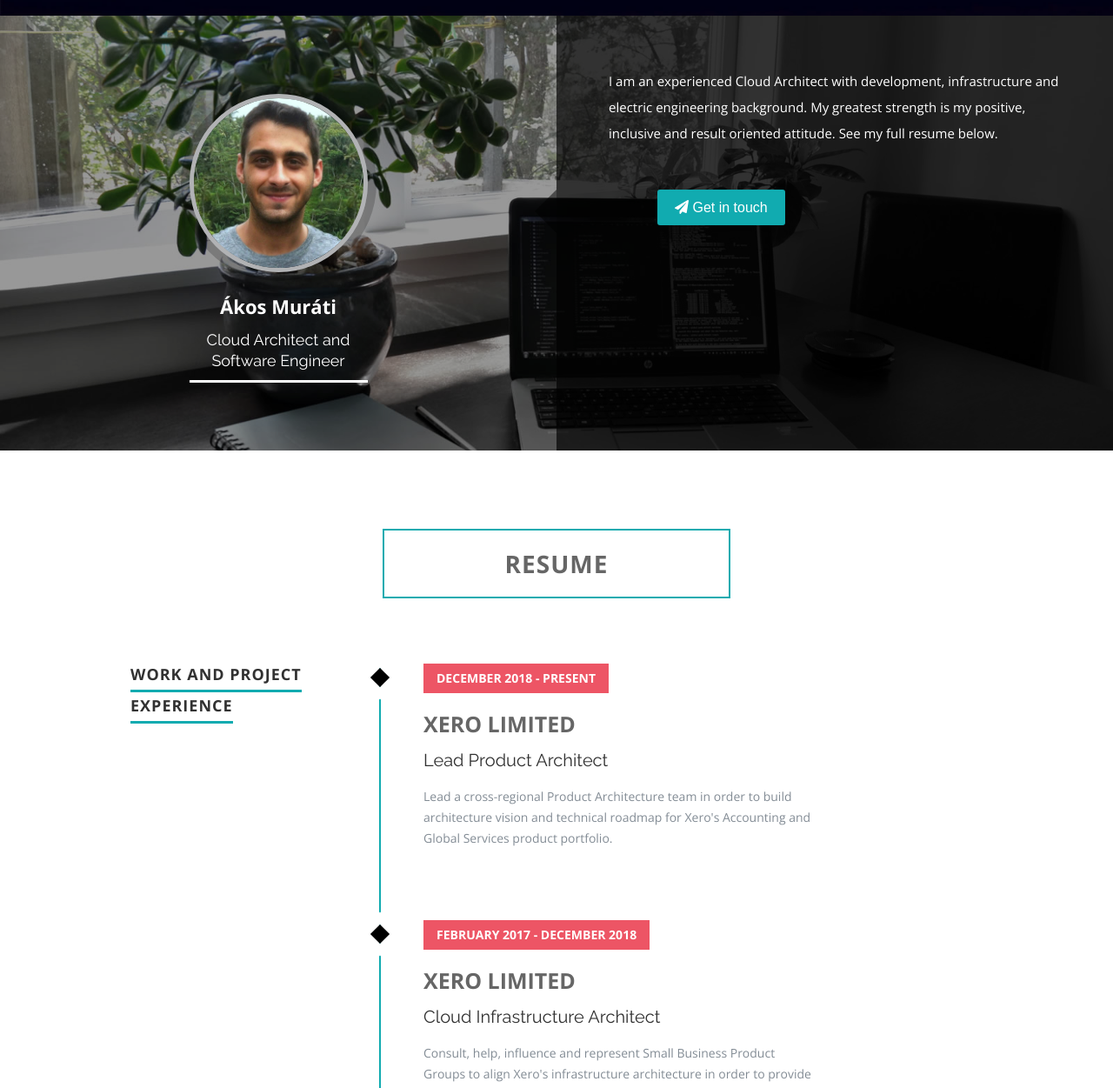
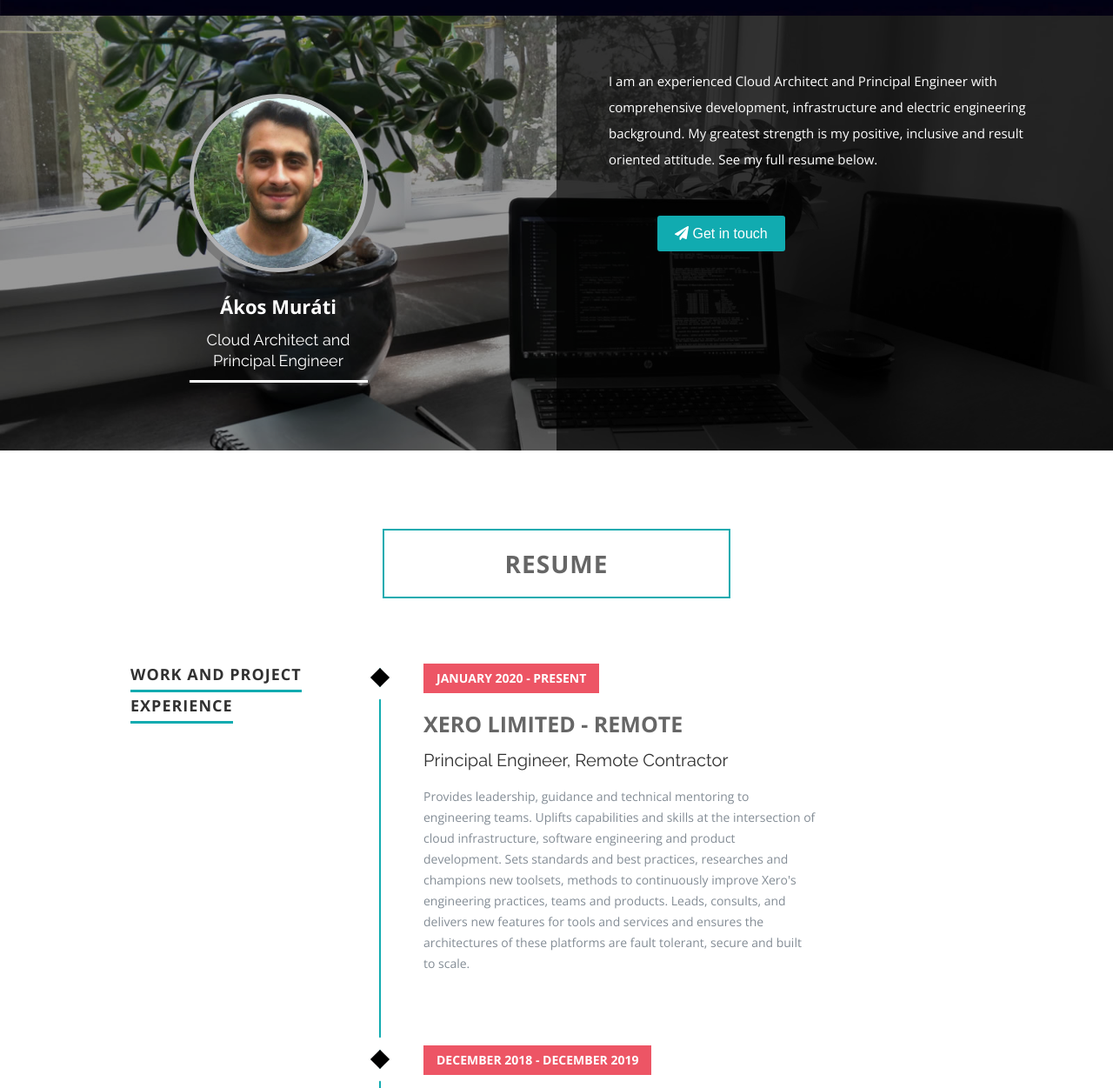
Before and after one commit to muratiakos/muratiakos.github.io, a plain HTML site: page index.html in a window 1280 px wide. Shown: the part 782-2033 px from the top of the page at 87% size. Drawn offline with nearby package versions, Linux system fonts and the light colour scheme.

Commit message:
Update recent workhistory

```diff
--- a/index.html
+++ b/index.html
@@ -74,9 +74,10 @@
         <div class="row banner">
             <div class="banner-text">
                 <h1 class="responsive-headline wow zoomIn"><br>I'm <span>Ákos Muráti</span></h1>
-                <h3 class="wow fadeInUp">I'm an enthusiastic <span>Cloud Architect</span> and
-                    <span>Software Engineer</span> creating modern <span>Cloud, Mobile</span> and <span>Web</span>
-                    solutions.<br>Scroll down to learn a bit <a class="smoothscroll" href="#about">more about me</a>.
+                <h3 class="wow fadeInUp">a <span>Cloud Architect</span> and
+                    <span>Principal Engineer</span> creating modern <span>Cloud and Enterprise</span> solutions.
+
+                    <br>Scroll down to learn a bit <a class="smoothscroll" href="#about">more about me</a>.
                 </h3>
                 <hr>
             </div>
@@ -103,14 +104,15 @@
                 <div class="six columns bio-left">
                     <div class="pp-container"><img class="profile-pic wow zoomIn" src="images/murati.jpg" alt="">
                         <h2>Ákos Muráti</h2>
-                        <h3>Cloud Architect and Software Engineer</h3>
+                        <h3>Cloud Architect and Principal Engineer</h3>
                     </div>
                 </div>
                 <div class="six columns main-col wow fadeIn">
                     <div class="arrow-left"></div>
                     <p>
-                        I am an experienced Cloud Architect with development, infrastructure and electric
-                        engineering background. My greatest strength is my positive, inclusive and
+                        I am an experienced Cloud Architect and Principal Engineer with comprehensive
+                        development, infrastructure and electric engineering background.
+                        My greatest strength is my positive, inclusive and
                         result oriented attitude. See my full resume below.
                     </p>
                     <div class="row">
@@ -136,9 +138,26 @@
                     <ul class="timeline">
                         <li class="timeline-event"><label class="timeline-event-icon"></label>
                             <div class="timeline-event-copy">
-                                <p class="timeline-event-thumbnail">December 2018 - Present</p>
+                                <p class="timeline-event-thumbnail">January 2020 - Present</p>
+                                <h3>Xero Limited - Remote</h3>
+                                <h4>Principal Engineer, Remote Contractor</h4>
+                                <p>
+                                    Provides leadership, guidance and technical mentoring to engineering teams.
+                                    Uplifts capabilities and skills at the intersection of cloud infrastructure,
+                                    software engineering and product development.
+                                    Sets standards and best practices, researches and champions new toolsets, methods to
+                                    continuously improve Xero's engineering practices, teams and products.
+
+                                    Leads, consults, and delivers new features for tools and services and ensures
+                                    the architectures of these platforms are fault tolerant, secure and built to scale.
+                                </p>
+                            </div>
+                        </li>
+                        <li class="timeline-event"><label class="timeline-event-icon"></label>
+                            <div class="timeline-event-copy">
+                                <p class="timeline-event-thumbnail">December 2018 - December 2019</p>
                                 <h3>Xero Limited</h3>
-                                <h4>Lead Product Architect</h4>
+                                <h4>Lead Portfolio Architect</h4>
                                 <p>Lead a cross-regional Product Architecture team in order to build
                                     architecture vision and technical roadmap for Xero's
                                     Accounting and Global Services product portfolio.
@@ -259,7 +278,7 @@
                                 <h3>Budapest University of Technology and Economics</h3>
                                 <h4>Masters of Science</h4>
                                 <p><strong>Computer Science &amp; Technical Informatics</strong><br>Completed graduation
-                                    from Budapest University of technologz and specialized in Media Informatics at BME
+                                    from Budapest University of Technology and specialized in Media Informatics at BME
                                     Department of Telecommunications and Media Informatics.</p>
                             </div>
                         </li>
```
